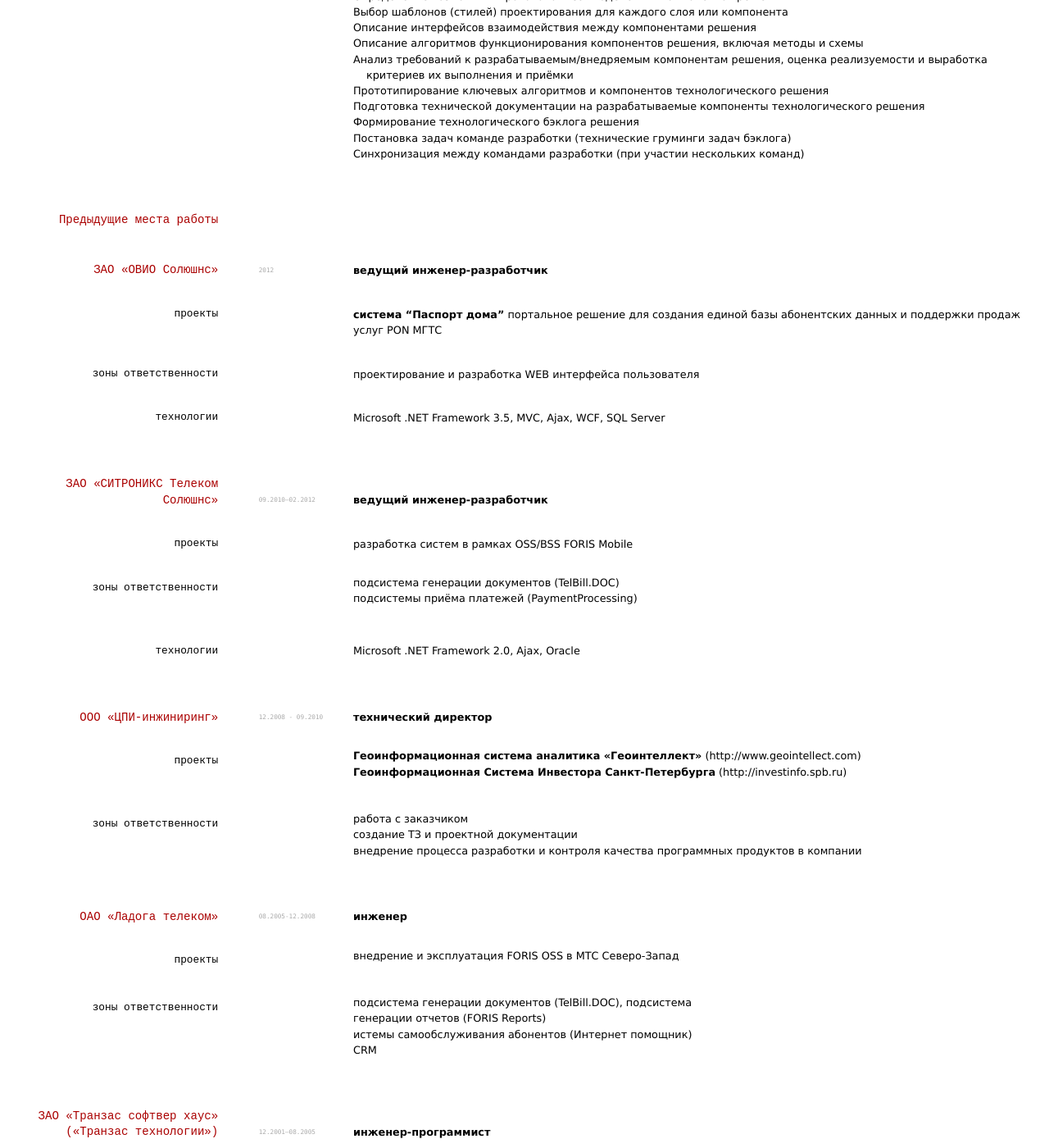
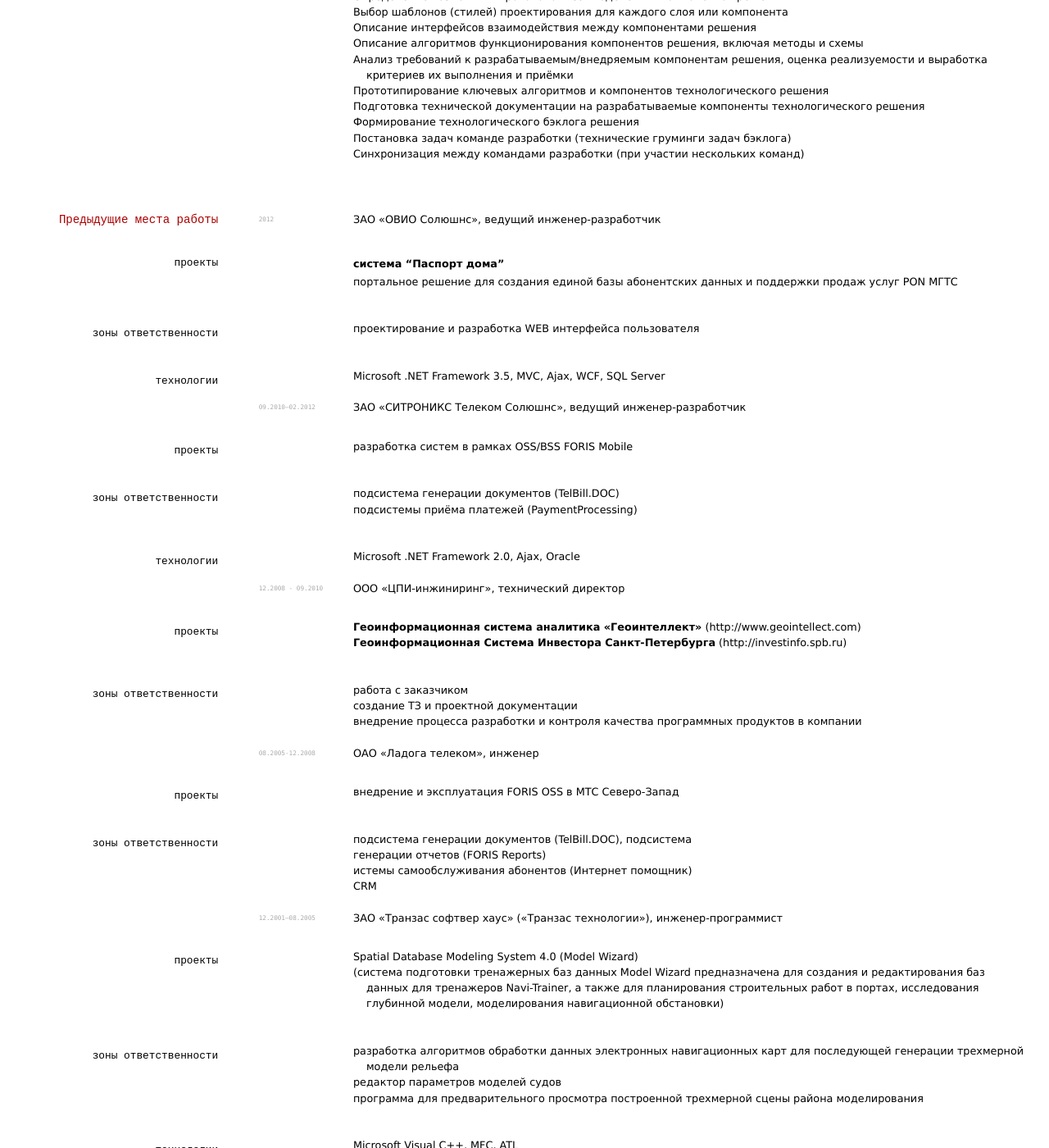
Before and after one commit to mrpopoff/mrpopoff.github.io, a Jekyll site: the page built from index.md, in a window 1280 px wide and 1400 px high, scrolled down 659 px. Shown: the whole window at 82% size. Built offline with Jekyll 4.4.1, drawn with Linux system fonts in a browser that asks for light colours.

```diff
--- a/index.md
+++ b/index.md
@@ -54,37 +54,34 @@ __Санкт-Петербургский государственный элек
 
 ## Предыдущие места работы
 
-## ЗАО «ОВИО Солюшнс»
 `2012`
-__ведущий инженер-разработчик__
+ЗАО «ОВИО Солюшнс», ведущий инженер-разработчик
 
 ### проекты
 __система "Паспорт дома"__
-портальное решение для создания единой базы абонентских данных и поддержки продаж услуг PON МГТС
+- портальное решение для создания единой базы абонентских данных и поддержки продаж услуг PON МГТС
 
 ### зоны ответственности
-проектирование и разработка WEB интерфейса пользователя
+- проектирование и разработка WEB интерфейса пользователя
 
 ### технологии
-Microsoft .NET Framework 3.5, MVC, Ajax, WCF, SQL Server
+- Microsoft .NET Framework 3.5, MVC, Ajax, WCF, SQL Server
 
-## ЗАО «СИТРОНИКС Телеком Солюшнс»
 `09.2010–02.2012`
-__ведущий инженер-разработчик__
+ЗАО «СИТРОНИКС Телеком Солюшнс», ведущий инженер-разработчик
 
 ### проекты
-разработка систем в рамках OSS/BSS FORIS Mobile
+- разработка систем в рамках OSS/BSS FORIS Mobile
 
 ### зоны ответственности
 - подсистема генерации документов (TelBill.DOC)
 - подсистемы приёма платежей (PaymentProcessing)
 
 ### технологии
-Microsoft .NET Framework 2.0, Ajax, Oracle
+- Microsoft .NET Framework 2.0, Ajax, Oracle
 
-## ООО «ЦПИ-инжиниринг»
 `12.2008 - 09.2010`
-__технический директор__
+ООО «ЦПИ-инжиниринг», технический директор
 
 ### проекты
 - __Геоинформационная система аналитика «Геоинтеллект»__ (http://www.geointellect.com)
@@ -95,9 +92,8 @@ __технический директор__
 - создание ТЗ и проектной документации
 - внедрение процесса разработки и контроля качества программных продуктов в компании
 
-## ОАО «Ладога телеком»
 `08.2005-12.2008`
-__инженер__
+ОАО «Ладога телеком», инженер
 
 ### проекты
 - внедрение и эксплуатация FORIS OSS в МТС Северо-Запад
@@ -108,9 +104,8 @@ __инженер__
 - истемы самообслуживания абонентов (Интернет помощник)
 - CRM
 
-## ЗАО «Транзас софтвер хаус» («Транзас технологии»)
 `12.2001–08.2005`
-__инженер-программист__
+ЗАО «Транзас софтвер хаус» («Транзас технологии»), инженер-программист
 
 ### проекты
 - Spatial Database Modeling System 4.0 (Model Wizard)
```
